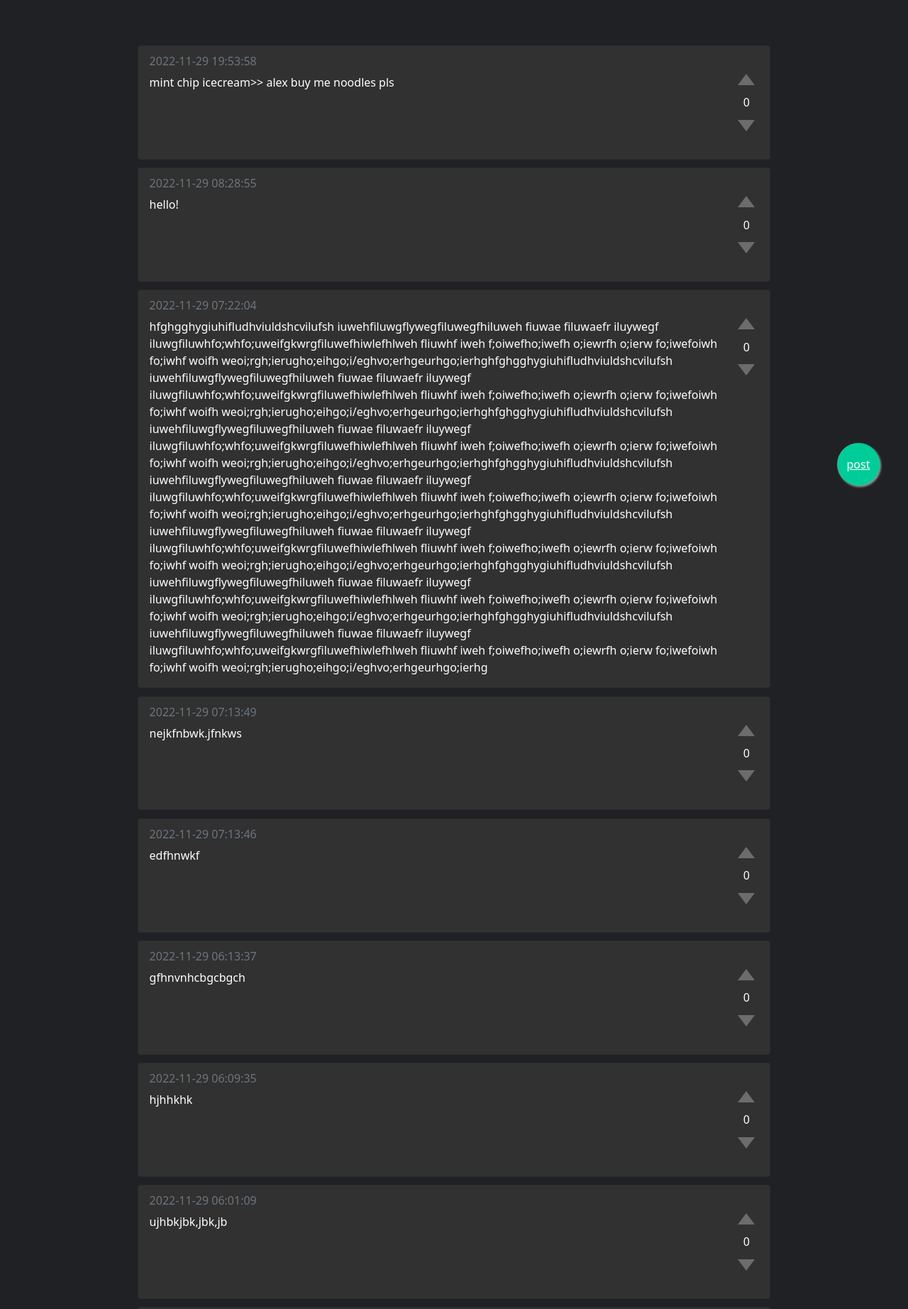
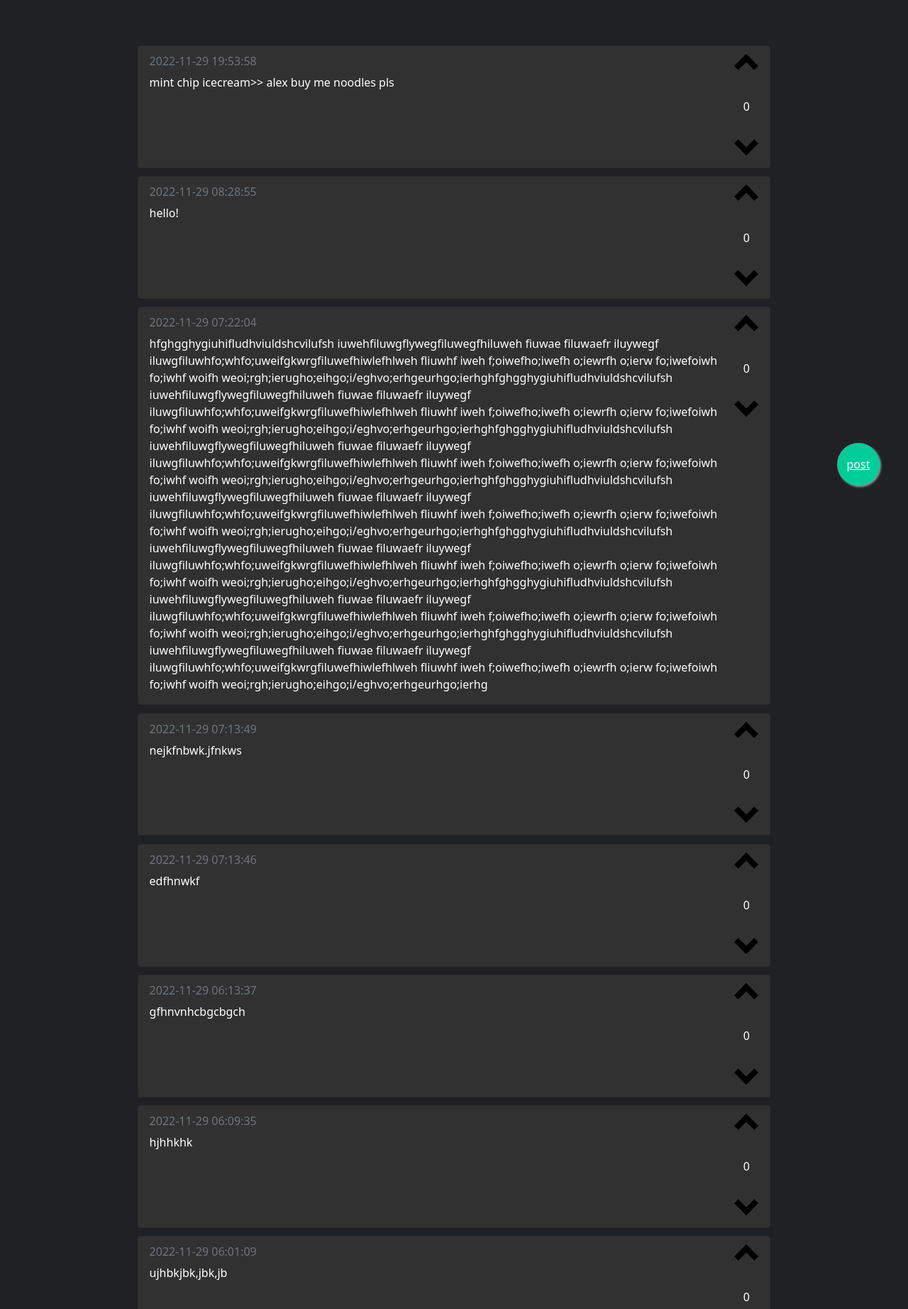
Before and after one commit to alexyin1212/chat50, a Flask app: page / in a window 1280 px wide. Shown: the part 76-1920 px from the top of the page at 71% size. Run offline with Flask 2, Linux system fonts and the light colour scheme; a user stored in the database is signed in; some libraries are stand-ins or nearby versions.

Commit message:
karma kinda done

```diff
--- a/static/styles.css
+++ b/static/styles.css
@@ -66,31 +66,27 @@
     margin: 1% 10% 1%;
 }
 
-.arrow-up {
-    width: 0;
-    height: 0;
-    border-left: 1vw solid transparent;
-    border-right: 1vw solid transparent;
-    border-bottom: 2vh solid rgb(108, 108, 108);
+.arrow {
+    border: solid black;
+    border-width: 0 1vh 1vh 0;
+    display: inline-block;
+    padding: 1vh;
     cursor: pointer;
-  }
+}
 
-  .arrow-down {
-    width: 0;
-    height: 0;
-    border-left: 1vw solid transparent;
-    border-right: 1vw solid transparent;
-    border-top: 2vh solid rgb(108, 108, 108);
-    cursor: pointer;
-  }
+.up {
+    transform: rotate(-135deg);
+    -webkit-transform: rotate(-135deg);
+}
 
-  .arrow-up.on {
-    border-top: 2vh solid rgb(199, 151, 249);
-  }
+.down {
+    transform: rotate(45deg);
+    -webkit-transform: rotate(45deg);
+}
 
-  .arrow-down.on {
-    border-top: 2vh solid rgb(199, 151, 249);
-  }
+.on {
+    border-color: rgb(199, 151, 249);
+}
 
   .vertical {
     position: absolute;
--- a/templates/index.html
+++ b/templates/index.html
@@ -5,7 +5,6 @@
 {% endblock %}
 
 {% block main %}
-<script src="function.js"></script>
 <div class="container">
     {% for post in posts %}
     <div class="card">
@@ -15,9 +14,9 @@
                 <p class="card-text" style="text-align: left;">{{ post["post"] }}</p>
             </div>
             <div class="split-right">
-                <span onclick="like_function()" id="like" class="arrow-up"></span>
-                <div id="counter" style="margin-top: 80%; margin-bottom: 80%;">0</div>
-                <span onclick="dislike_function()" id="dislike" class="arrow-down"></span>
+                <span onclick="like({{post.id}})" id="like{{post.id}}" class="arrow up"></span>
+                <div id="counter{{post.id}}" style="margin-top: 80%; margin-bottom: 80%;">0</div>
+                <span onclick="dislike({{post.id}})" id="dislike{{post.id}}" class="arrow down"></span>
             </div>
         </div>
     </div>
--- a/templates/layout.html
+++ b/templates/layout.html
@@ -15,6 +15,8 @@
         <link href="/static/favicon.ico" rel="icon">
 
         <link href="/static/styles.css" rel="stylesheet">
+
+        <script src="/static/function.js"></script>
 
         <title>C$50 Finance: {% block title %}{% endblock %}</title>
 
```
Also changed, not shown: static/function.js (+52 -73 lines), users.db, 2 other files.
